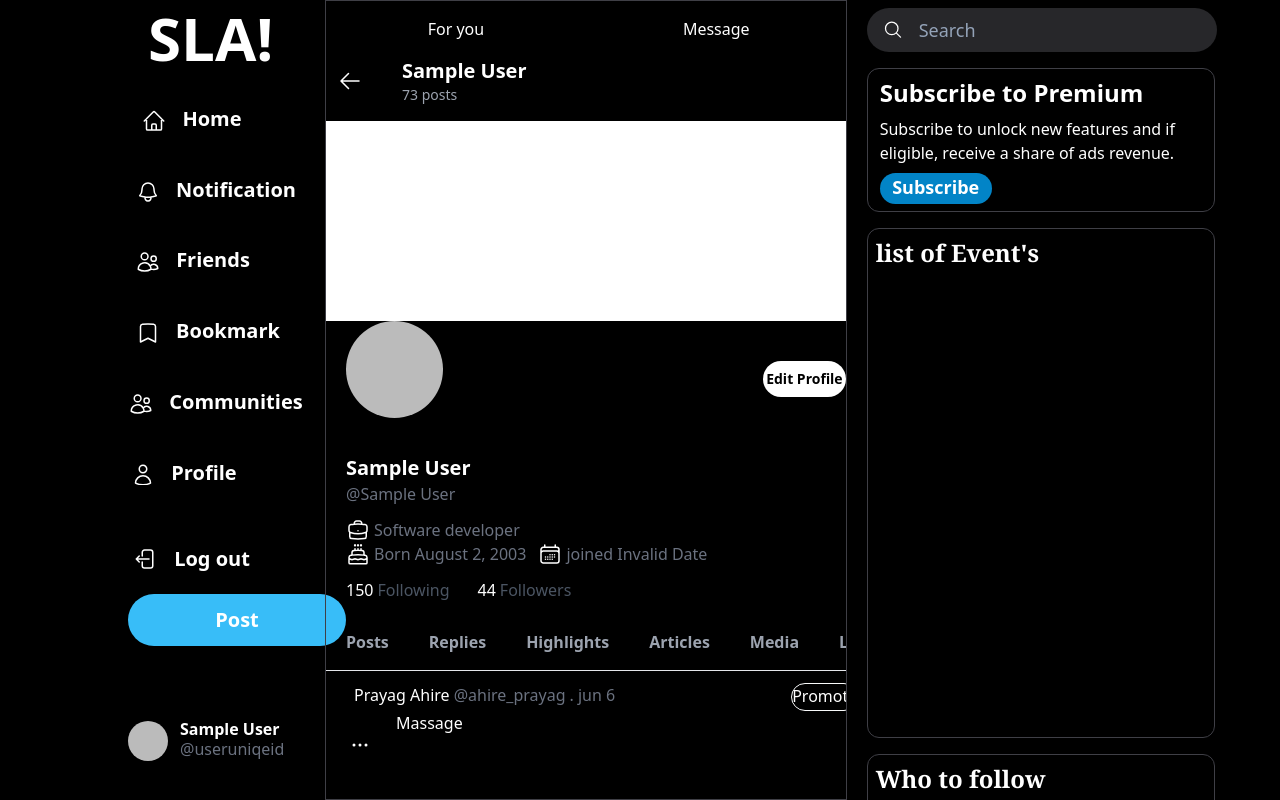
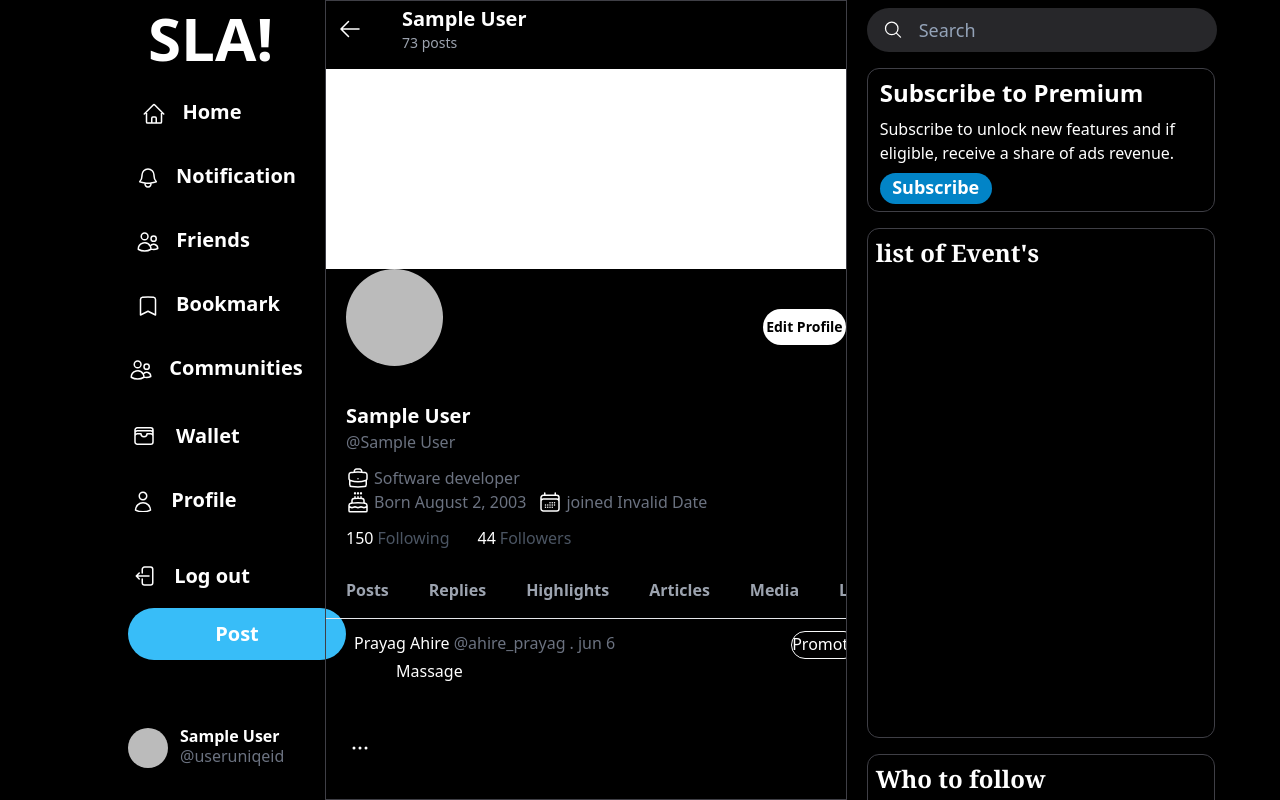
Before and after one commit to prayag-ahire/SLA_test, a React (Vite) app in the folder frontend/SLA_frontend/: page /home/profile in a window 1280 px wide. Built offline with nearby package versions, Linux system fonts and the light colour scheme; no server answers; sample sign-in values are in the browser's storage.

Commit message:
some changes in ui

```diff
--- a/frontend/SLA_frontend/src/App.jsx
+++ b/frontend/SLA_frontend/src/App.jsx
@@ -11,6 +11,8 @@ import { Profile } from './components/home/profile'
 import {  useContext } from 'react'
 import { AuthContext } from './context/AuthContext'
 import Editprofile from './components/editprofile'
+import { Wallet } from './components/home/wallaet'
+import { Combo } from './components/home/combo'
 
 function App() {
 const {currentUser} = useContext(AuthContext)
@@ -34,6 +36,8 @@ const ProtectedRoute = ({children})=>{
           <Route path='profile' element={<Profile/>}/>
           <Route path='following' element={<Following/>}/>
           <Route path='message' element={<Message/>}/>
+          <Route path='wallet' element={<Wallet/>}/>
+          <Route path='combo' element={<Combo/>}/>
         </Route>
         <Route path='home/profile/editprofile' element={<Editprofile/>}/>
         <Route path='Loginpass' element={<Loginpass/>}/>
--- a/frontend/SLA_frontend/src/components/home.jsx
+++ b/frontend/SLA_frontend/src/components/home.jsx
@@ -13,11 +13,11 @@ export const Home = ()=>{
             </div>
 
             <div>
-            <div className="flex hover:bg-neutral-900 rounded-full h-10 w-32 items-center justify-center origin-center">
+            <div className="flex hover:bg-neutral-900  rounded-full h-10 w-32 items-center justify-center origin-center">
             <svg xmlns="http://www.w3.org/2000/svg"  color="white" fill="none" viewBox="0 0 24 20" stroke-width="1.5" stroke="currentColor" class="size-6">
             <path stroke-linecap="round" stroke-linejoin="round" d="m2.25 12 8.954-8.955c.44-.439 1.152-.439 1.591 0L21.75 12M4.5 9.75v10.125c0 .621.504 1.125 1.125 1.125H9.75v-4.875c0-.621.504-1.125 1.125-1.125h2.25c.621 0 1.125.504 1.125 1.125V21h4.125c.621 0 1.125-.504 1.125-1.125V9.75M8.25 21h8.25" />
             </svg>
-            <div className="text-white font-bold text-xl pl-4"><Link to="/home/following">Home</Link></div>
+            <div className="text-white font-bold text-xl pl-4"><Link to="/home/combo">Home</Link></div>
             </div>
             </div>
 
@@ -41,7 +41,7 @@ export const Home = ()=>{
             </div>
 
             <div>
-            <div className="flex hover:bg-neutral-900 rounded-full h-10 w-40 items-center justify-center origin-center">
+            <div className="flex hover:bg-neutral-900 rounded-full  h-10 w-40 items-center justify-center origin-center">
             <svg xmlns="http://www.w3.org/2000/svg"color="white" fill="none" viewBox="0 0 24 20" stroke-width="1.5" stroke="currentColor" class="size-6">
             <path stroke-linecap="round" stroke-linejoin="round" d="M17.593 3.322c1.1.128 1.907 1.077 1.907 2.185V21L12 17.25 4.5 21V5.507c0-1.108.806-2.057 1.907-2.185a48.507 48.507 0 0 1 11.186 0Z" />
             </svg>
@@ -50,7 +50,7 @@ export const Home = ()=>{
             </div>
 
             <div>
-            <div className="flex hover:bg-neutral-900 rounded-full h-10 w-44 items-center justify-center origin-center">
+            <div className="flex hover:bg-neutral-900 rounded-full h-10 w-44 items-center justify-center ">
             <svg xmlns="http://www.w3.org/2000/svg"color="white" fill="none" viewBox="0 0 24 20" stroke-width="1.5" stroke="currentColor" class="size-6">
             <path stroke-linecap="round" stroke-linejoin="round" d="M15 19.128a9.38 9.38 0 0 0 2.625.372 9.337 9.337 0 0 0 4.121-.952 4.125 4.125 0 0 0-7.533-2.493M15 19.128v-.003c0-1.113-.285-2.16-.786-3.07M15 19.128v.106A12.318 12.318 0 0 1 8.624 21c-2.331 0-4.512-.645-6.374-1.766l-.001-.109a6.375 6.375 0 0 1 11.964-3.07M12 6.375a3.375 3.375 0 1 1-6.75 0 3.375 3.375 0 0 1 6.75 0Zm8.25 2.25a2.625 2.625 0 1 1-5.25 0 2.625 2.625 0 0 1 5.25 0Z" />
             </svg>
@@ -59,7 +59,17 @@ export const Home = ()=>{
             </div>
 
             <div>
-            <div className="flex hover:bg-neutral-900 rounded-full h-10 w-28 items-center justify-center origin-center">
+                <Link to='/home/wallet'>
+                <div className="flex mt-1 text-white hover:bg-neutral-900 h-10 w-32 items-center justify-start  rounded-full pl-1 "><svg xmlns="http://www.w3.org/2000/svg" fill="none" viewBox="0 0 24 24" stroke-width="1.5" stroke="currentColor" class="size-6">
+                <path stroke-linecap="round" stroke-linejoin="round" d="M21 12a2.25 2.25 0 0 0-2.25-2.25H15a3 3 0 1 1-6 0H5.25A2.25 2.25 0 0 0 3 12m18 0v6a2.25 2.25 0 0 1-2.25 2.25H5.25A2.25 2.25 0 0 1 3 18v-6m18 0V9M3 12V9m18 0a2.25 2.25 0 0 0-2.25-2.25H5.25A2.25 2.25 0 0 0 3 9m18 0V6a2.25 2.25 0 0 0-2.25-2.25H5.25A2.25 2.25 0 0 0 3 6v3" />
+                </svg>
+                <div className="ml-1 text-white font-bold text-xl pl-4">Wallet</div>
+                </div>
+                </Link>
+            </div>
+
+            <div>
+            <div className="flex hover:bg-neutral-900 rounded-full h-10 w-28 items-center justify-center ">
             <svg xmlns="http://www.w3.org/2000/svg"color="white" fill="none" viewBox="0 0 24 20" stroke-width="1.5" stroke="currentColor" class="size-6">
             <path stroke-linecap="round" stroke-linejoin="round" d="M15.75 6a3.75 3.75 0 1 1-7.5 0 3.75 3.75 0 0 1 7.5 0ZM4.501 20.118a7.5 7.5 0 0 1 14.998 0A17.933 17.933 0 0 1 12 21.75c-2.676 0-5.216-.584-7.499-1.632Z" />
             </svg>
@@ -93,11 +103,7 @@ export const Home = ()=>{
                 </div>
             </div>
         </div>
-        <div className="col-start-4 col-end-9 contain-strict border border-zinc-700 h-screen home">
-            <div className=" grid grid-cols-2 divide-x border-black h-14 ">
-                <Link to="/home/following" ><div className="text-white h-full border-black  text-center content-center hover:bg-neutral-900">For you</div></Link>
-                <Link to="/home/message" className="border-black"><div className="text-white h-full  text-center content-center hover:bg-neutral-900">Message</div></Link>
-            </div>
+        <div className="col-start-4 col-end-9 contain-strict border border-zinc-700 h-screen ">
             <div>
                 <Outlet/>
             </div>
--- /dev/null
+++ b/frontend/SLA_frontend/src/components/home/combo.jsx
@@ -0,0 +1,10 @@
+import { Link, Outlet } from "react-router-dom"
+export const Combo = ()=>{
+    return <div>
+        <div className=" grid grid-cols-2 divide-x border-black h-14 ">
+                <Link to="/home/following" ><div className="text-white h-full border-black  text-center content-center hover:bg-neutral-900">For you</div></Link>
+                <Link to="/home/message" className="border-black"><div className="text-white h-full  text-center content-center hover:bg-neutral-900">Message</div></Link>
+            </div>
+            <div><Outlet to='/home/following'/></div>
+    </div>
+}
--- a/frontend/SLA_frontend/src/components/home/profile.jsx
+++ b/frontend/SLA_frontend/src/components/home/profile.jsx
@@ -19,8 +19,8 @@ export const Profile = ()=>{
     });
     return <div>
         <div className="w-auto">
-            <div className="flex ">
-                <Link to="/home/following "><div className="mt-3 ml-3 rounded-full hover:bg-neutral-900 ">
+            <div className="flex mt-1">
+                <Link to="/home/following "><div className="fixde mt-3 ml-3 rounded-full hover:bg-neutral-900 ">
                 <svg xmlns="http://www.w3.org/2000/svg"  viewBox="0 0 24 24" fill="currentColor" class="size-6" color="white">
                 <path fill-rule="evenodd" d="M11.03 3.97a.75.75 0 0 1 0 1.06l-6.22 6.22H21a.75.75 0 0 1 0 1.5H4.81l6.22 6.22a.75.75 0 1 1-1.06 1.06l-7.5-7.5a.75.75 0 0 1 0-1.06l7.5-7.5a.75.75 0 0 1 1.06 0Z" clip-rule="evenodd" />
                 </svg>
--- /dev/null
+++ b/frontend/SLA_frontend/src/components/home/sendmoney.jsx
@@ -0,0 +1,7 @@
+export const Sendmoney = ()=>{
+    return <div className="flex flex-grow">
+        <div>U1</div>
+        <div>Prayag Ahire</div>
+        <div>Send Money</div>
+    </div>
+}
--- /dev/null
+++ b/frontend/SLA_frontend/src/components/home/wallaet.jsx
@@ -0,0 +1,14 @@
+export const Wallet = ()=>{
+    return <div>
+        <div className="text-white font-bold text-4xl mt-[3%] ml-[3%]">SLA Wallet </div>
+        <div className="fixed min-h-48 w-[50%] mt-[4%]  items-center rounded-2xl ml-[3%] mr-[3%]  bg-white ">
+            <div className="ml-[3%] mt-[3%] text-2xl font-extrabold">Total Wallet Balance</div>
+            <div className="text-5xl font-bold ml-[3%] mt-[3%]">₹{443}</div>
+            <div></div>
+        </div>
+        <div className="fixed text-white min-h-32 w-[94%] rounded-2xl mr-[3%] bg-white  font-bold text-4xl mt-[40%] ml-[3%]">
+            <div></div>
+            <div></div>
+        </div>
+    </div>
+}
```
